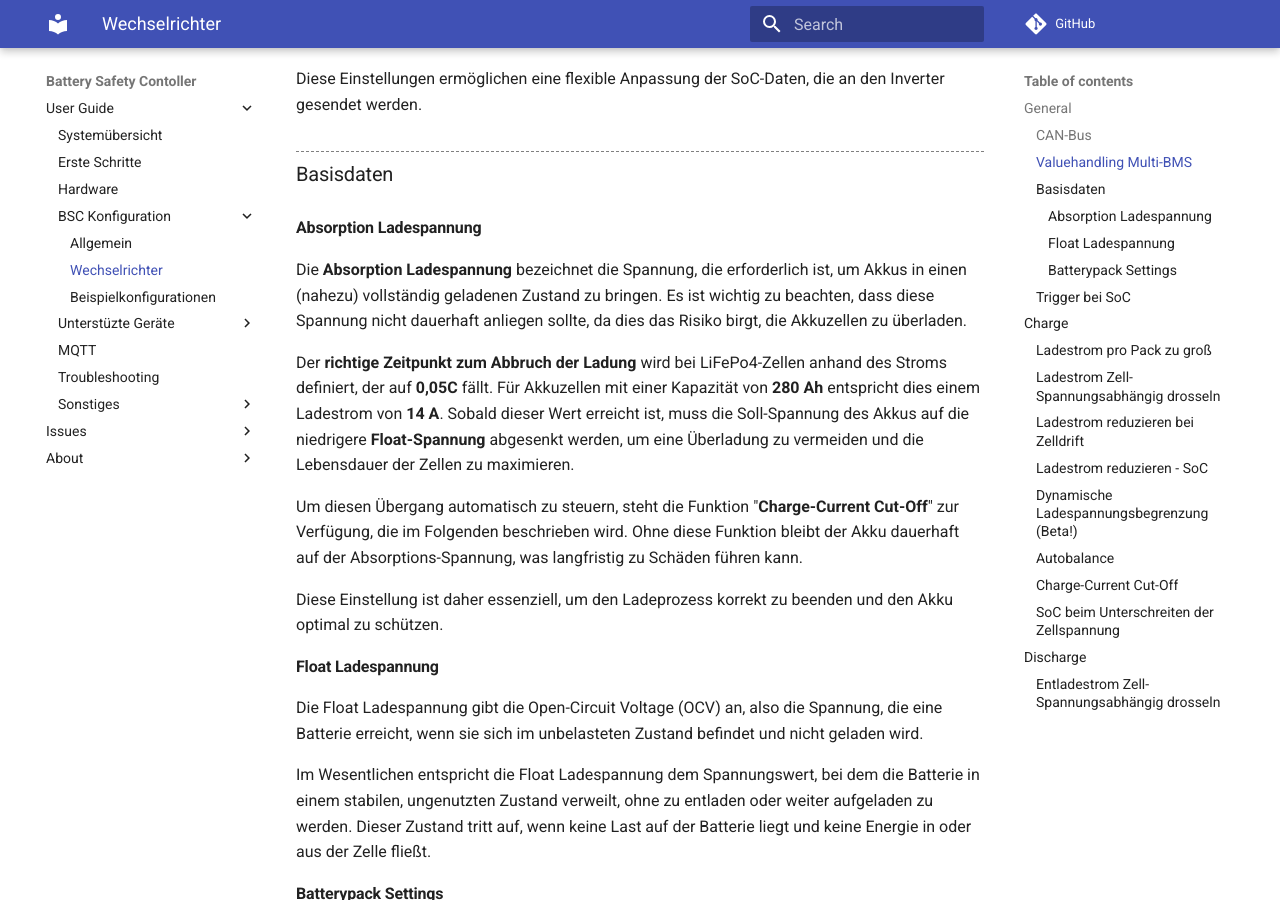
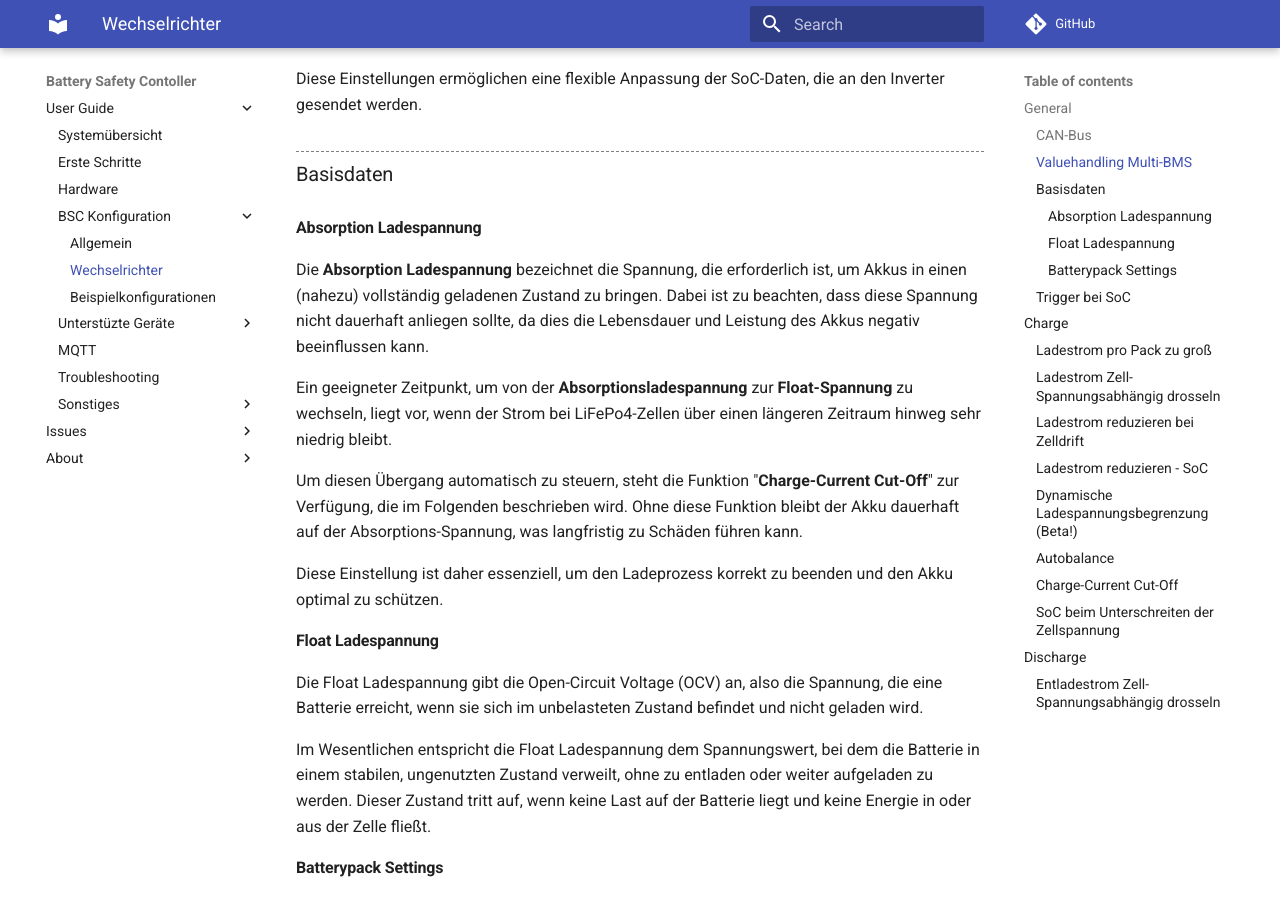
Before and after one commit to bsc-org/bsc, an MkDocs documentation site: the page built from docs/settings_inverter.md, in a window 1280 px wide and 900 px high, scrolled down 1992 px. Built offline with MkDocs 1.6.1 and Material for MkDocs 9.7.7, drawn with Linux system fonts in a browser that asks for light colours; comment, search, counter and statistics services are not loaded.

Commit message:
Absorptionsladespannung geändert

```diff
--- a/docs/settings_inverter.md
+++ b/docs/settings_inverter.md
@@ -32,9 +32,9 @@ Diese Einstellungen ermöglichen eine flexible Anpassung der SoC-Daten, die an d
 
 ### Basisdaten
 #### Absorption Ladespannung
-Die **Absorption Ladespannung** bezeichnet die Spannung, die erforderlich ist, um Akkus in einen (nahezu) vollständig geladenen Zustand zu bringen. Es ist wichtig zu beachten, dass diese Spannung nicht dauerhaft anliegen sollte, da dies das Risiko birgt, die Akkuzellen zu überladen.
+Die **Absorption Ladespannung** bezeichnet die Spannung, die erforderlich ist, um Akkus in einen (nahezu) vollständig geladenen Zustand zu bringen. Dabei ist zu beachten, dass diese Spannung nicht dauerhaft anliegen sollte, da dies die Lebensdauer und Leistung des Akkus negativ beeinflussen kann.
 
-Der **richtige Zeitpunkt zum Abbruch der Ladung** wird bei LiFePo4-Zellen anhand des Stroms definiert, der auf **0,05C** fällt. Für Akkuzellen mit einer Kapazität von **280 Ah** entspricht dies einem Ladestrom von **14 A**. Sobald dieser Wert erreicht ist, muss die Soll-Spannung des Akkus auf die niedrigere **Float-Spannung** abgesenkt werden, um eine Überladung zu vermeiden und die Lebensdauer der Zellen zu maximieren.
+Ein geeigneter Zeitpunkt, um von der **Absorptionsladespannung** zur **Float-Spannung** zu wechseln, liegt vor, wenn der Strom bei LiFePo4-Zellen über einen längeren Zeitraum hinweg sehr niedrig bleibt.
 
 Um diesen Übergang automatisch zu steuern, steht die Funktion "**Charge-Current Cut-Off**" zur Verfügung, die im Folgenden beschrieben wird. Ohne diese Funktion bleibt der Akku dauerhaft auf der Absorptions-Spannung, was langfristig zu Schäden führen kann.
 
```
